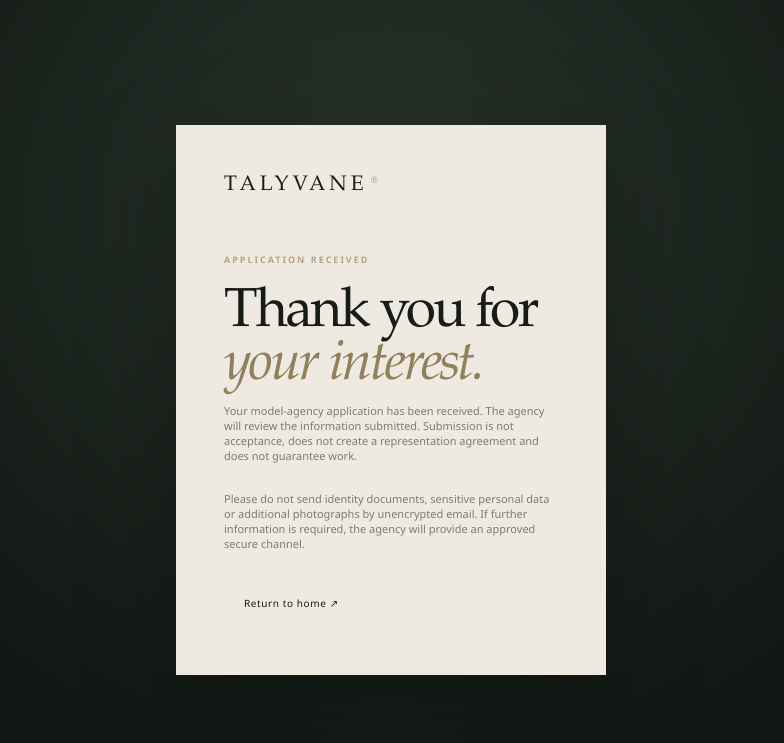
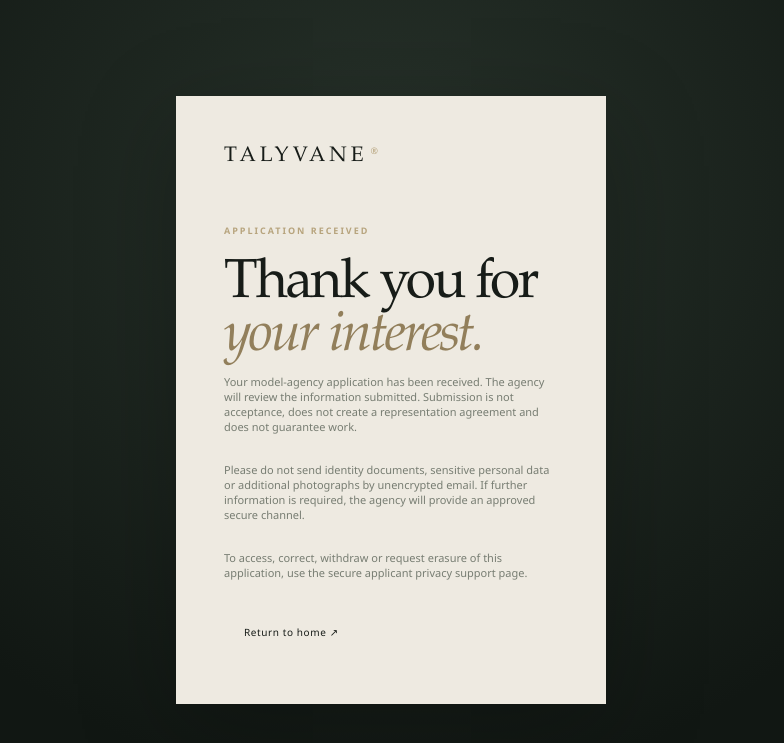
Before and after one commit to LloydCoder/talyvane-platform, a Laravel app: page /models/apply/received in a window 1280 px wide. Shown: the top 743 px of the page, without its empty margins (249-1033 px from the left). Run offline with Laravel 12, Linux system fonts and the light colour scheme; data that the repository does not hold is empty; parts of the project's set-up code (start-up, migrations or seed data) failed here and were passed over.

Commit message:
ui: link applicants to secure privacy request workflow

```diff
--- a/resources/views/model-agency/received.blade.php
+++ b/resources/views/model-agency/received.blade.php
@@ -5,5 +5,6 @@
     <h1>Thank you for<br><em>your interest.</em></h1>
     <p class="admin-muted">Your model-agency application has been received. The agency will review the information submitted. Submission is not acceptance, does not create a representation agreement and does not guarantee work.</p>
     <p class="admin-muted">Please do not send identity documents, sensitive personal data or additional photographs by unencrypted email. If further information is required, the agency will provide an approved secure channel.</p>
+    <p class="admin-muted">To access, correct, withdraw or request erasure of this application, use the <a href="{{ route('model-agency.application-support') }}">secure applicant privacy support page</a>.</p>
     <a class="button button-dark" href="{{ route('home') }}">Return to home ↗</a>
 @endsection
```
